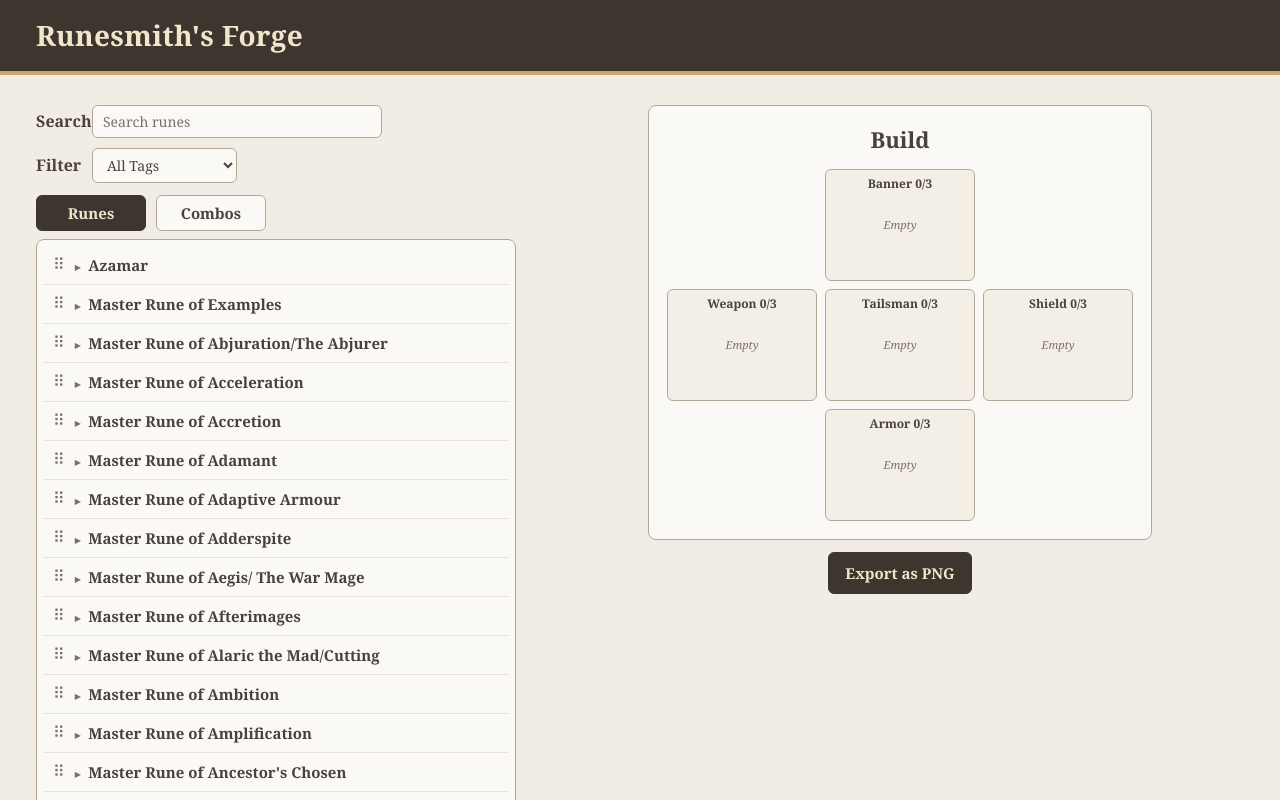
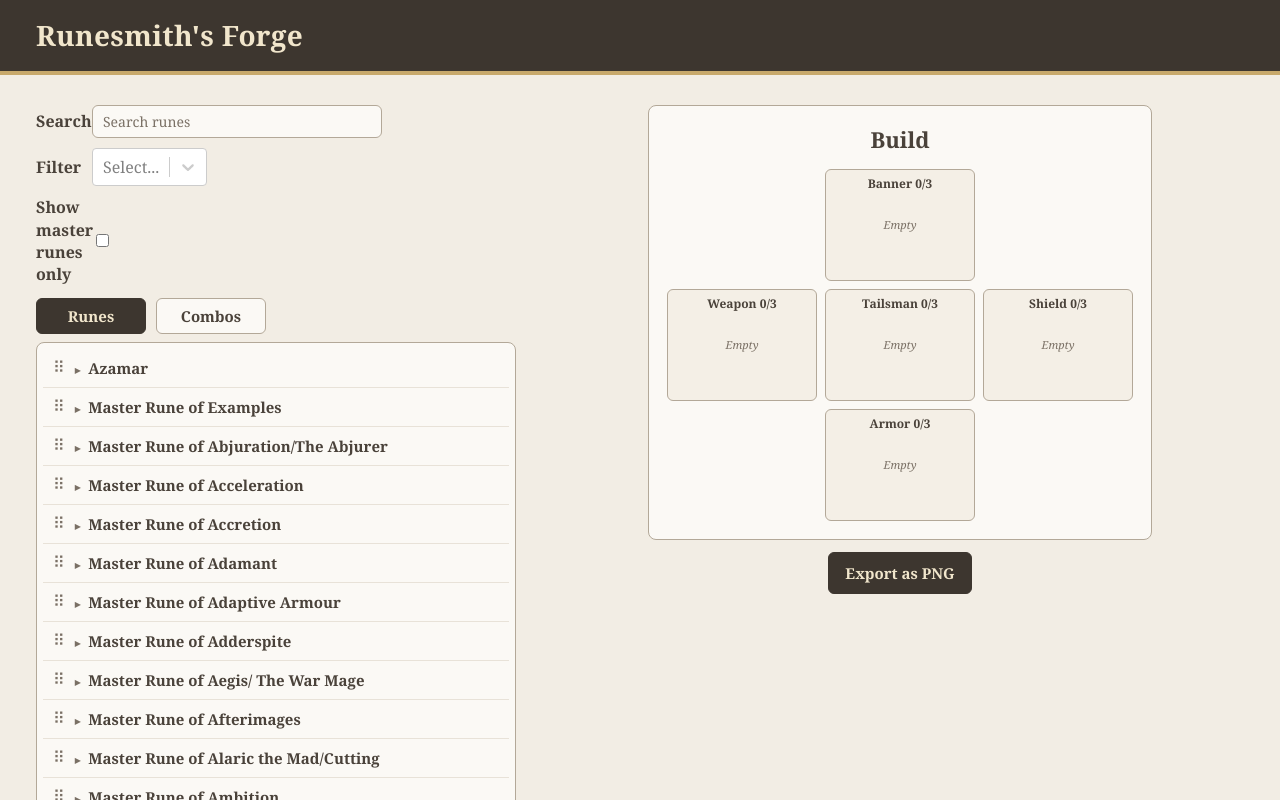
Before and after one commit to goalie345-2/Runesmith-s-Forge, a React (Vite) app: page / in a window 1280 px wide. Shown: the top 800 px of the page. Built offline with nearby package versions, Linux system fonts and the light colour scheme.

Commit message:
changed to multi-select, implemented, separated master rune into other checkbox

```diff
--- a/package.json
+++ b/package.json
@@ -13,7 +13,8 @@
     "@dnd-kit/core": "^6.3.1",
     "html-to-image": "^1.11.13",
     "react": "^19.3.1",
-    "react-dom": "^19.3.1"
+    "react-dom": "^19.3.1",
+    "react-select": "^5.10.2"
   },
   "devDependencies": {
     "@eslint/js": "^10.0.1",
--- a/src/App.jsx
+++ b/src/App.jsx
@@ -14,11 +14,18 @@ import {
 } from "@dnd-kit/core";
 import runeJson from "/runes.json";
 import comboJson from "/combos.json";
+import Select from 'react-select';
 
-const SLOTS = ["Banner", "Weapon", "Tailsman", "Shield", "Armor"];
+const SLOTS = ["Banner", "Weapon", "Tailsman", "Shield", "Armor", "Master"];
 const MAX_PER_SLOT = 3;
 const All_Tags = "All Tags";
-const TAGS = ["All Tags", "Armor", "Banner", "Tailsman", "Weapon", "Master"];
+const TAGS = [
+    { value: 'Armor', label: 'Armor' },
+    { value: 'Banner', label: 'Banner' },
+    { value: 'Talisman', label: 'Talisman' },
+    { value: 'Weapon', label: 'Weapon' },
+    { value: 'Armor', label: 'Armor' }
+];
 
 const RUNES = importRunes(runeJson);
 
@@ -229,7 +236,8 @@ function ListDropZone({ children }) {
 
 export default function App() {
     const [query, setQuery] = useState("");
-    const [tag, setTag] = useState("All Tags");
+    const [selectedTags, setSelectedTags] = useState([]);
+    const [isMasterChecked, setIsMasterChecked] = useState(false);
     const [tab, setTab] = useState("runes");
     const [expandedID, setExpandedID] = useState(null);
     const startingBuild = {};
@@ -267,15 +275,16 @@ export default function App() {
 
         for (const entry of source) {
             const nameMatches = entry.name.toLowerCase().includes(searchText);
-            const tagMatches = tag === "All Tags" || entry.tag === tag;
+            const tagMatches = selectedTags.length === 0 || selectedTags.some(x => x.value === entry.category);
+            const masterMatches = tab != "runes" || !isMasterChecked || isMasterChecked && isMasterRune(entry);
 
-            if (nameMatches && tagMatches) {
+            if (nameMatches && tagMatches && masterMatches) {
                 matchingEntries.push(Object.assign({}, entry, { type }));
             }
         }
 
         return matchingEntries;
-    }, [tab, query, tag]);
+    }, [tab, query, selectedTags, isMasterChecked]);
 
     const exportRef = useRef(null);
     const [isExporting, setIsExporting] = useState(false);
@@ -448,17 +457,21 @@ export default function App() {
                         <div>
                             {/* Filter by tag */}
                             <label htmlFor="filter">Filter</label>
-                            <select
-                                id="filter"
-                                value={tag}
-                                onChange={(e) => setTag(e.target.value)}
-                            >
-                                {TAGS.map((t) => (
-                                    <option key={t}>{t}</option>
-                                ))}
-                            </select>
+                            <Select
+                                options={TAGS}
+                                value={selectedTags}
+                                isMulti={true}
+                                onChange={(e) => setSelectedTags(e) }
+                            />
                         </div>
-
+                        {tab == "runes" ?
+                            (<div>
+                                <label>Show master runes only</label>
+                                <input type="checkbox"
+                                    checked={isMasterChecked}
+                                    onChange={e => setIsMasterChecked(e.target.checked)} />
+                            </div>) : ""
+                        }
                         <div>
                             {/* Switch between runes and combos */}
                             {["runes", "combos"].map((v) => (
```
Also changed, not shown: runes.json, 1 other file (tests, documents, lock files or other folders).
